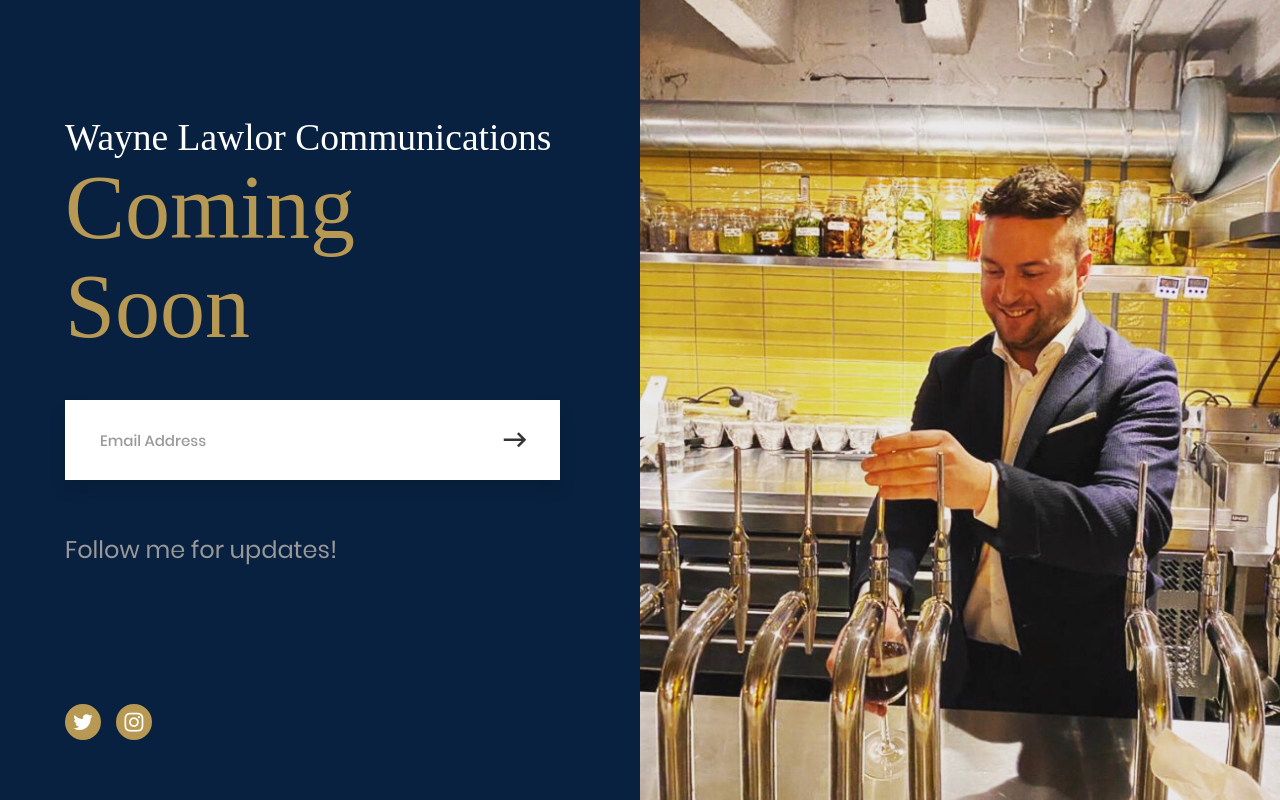
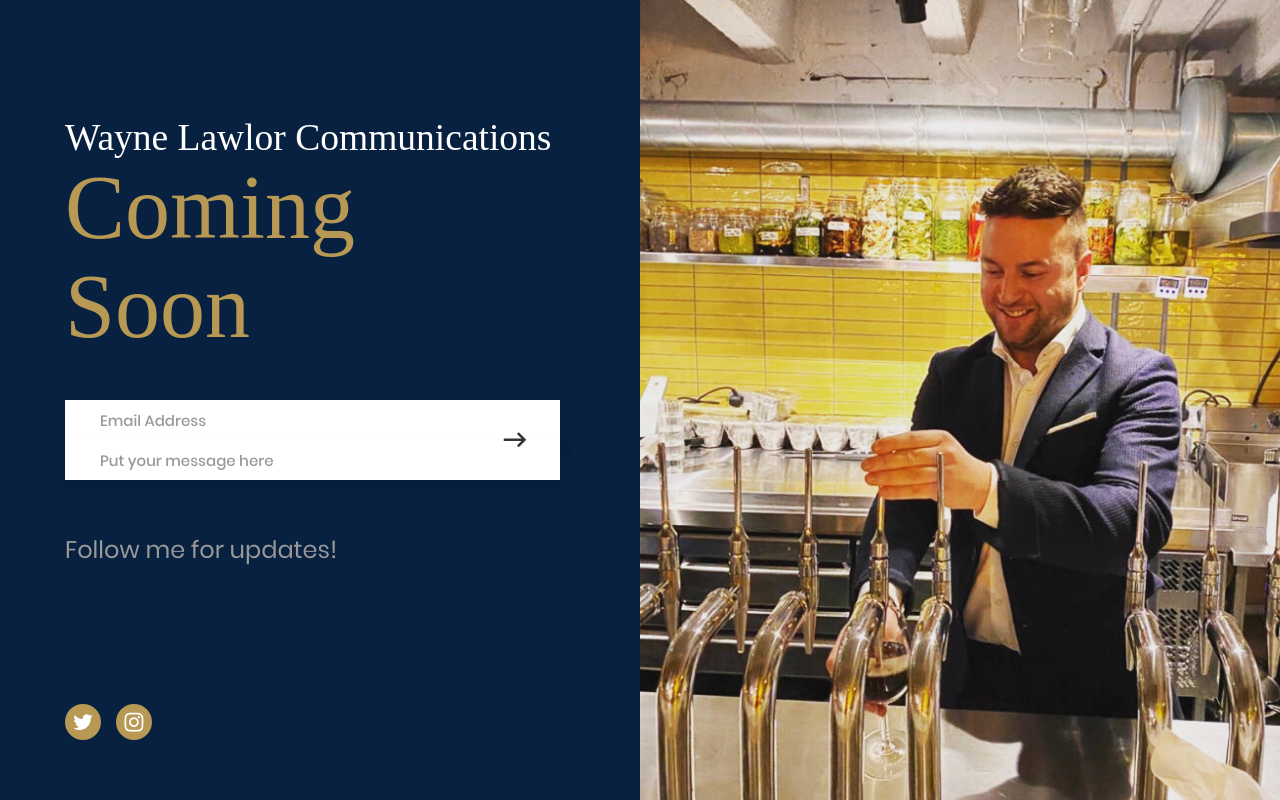
Before and after one commit to caoimhemalone/wayne_lawlor, a PHP site: page / in a window 1280 px wide. Run offline with PHP 8.4, Linux system fonts and the light colour scheme; some web fonts are replaced.

Commit message:
Email updated

```diff
--- a/css/main.css
+++ b/css/main.css
@@ -39,6 +39,11 @@ body {
 [ Form ]*/
 .contact100-form {
   max-width: 100%;
+  position: relative;
+}
+
+.contact100-form button {
+  z-index: 2;
 }
 /*------------------------------------------------------------------
 [ Input ]*/
@@ -48,14 +53,13 @@ body {
   max-width: 100%;
   position: relative;
   background-color: transparent;
-  height: 80px;
 }
 
 /*---------------------------------------------*/
 .input100 {
   display: block;
   width: 100%;
-  height: 100%;
+  height: 40px;
   padding: 0 90px 0 35px;
   background-color: #fff;
 
@@ -191,7 +195,6 @@ body {
   font-family: Poppins-Medium;
   font-size: 15px;
   color: #333;
-  line-height: 1.2;
 }
 
 
--- a/index.html
+++ b/index.html
@@ -35,13 +35,15 @@
 						Coming Soon
 					</h3>
 
-					<form class="contact100-form validate-form m-t-10 m-b-10">
-						<div class="wrap-input100 validate-input m-lr-auto-lg" data-validate = "Email is required: info@waynelawlor.com">
-							<input class="s2-txt1 placeholder0 input100 trans-04" type="text" name="email" placeholder="Email Address">
+					<form class="contact100-form validate-form m-t-10 m-b-10" action="mailto:caoimhegmalone@gmail.com" method="POST" enctype="text/plain">
+						<button class="flex-c-m ab-b-r size2 hov1">
+							<input type="submit" value="">
+							<i class="zmdi zmdi-long-arrow-right fs-30 cl1 trans-04"></i>
+						</button>
 
-							<button class="flex-c-m ab-t-r size2 hov1">
-								<i class="zmdi zmdi-long-arrow-right fs-30 cl1 trans-04"></i>
-							</button>
+						<div class="wrap-input100 validate-input m-lr-auto-lg" data-validate = "Email is required">
+							<input class="s2-txt1 placeholder0 input100 trans-04" type="text" name="mail" placeholder="Email Address">
+							<input class="s2-txt1 placeholder0 input100 trans-04" type="text" name="comment" placeholder="Put your message here" size="50">
 						</div>
 					</form>
 
```
